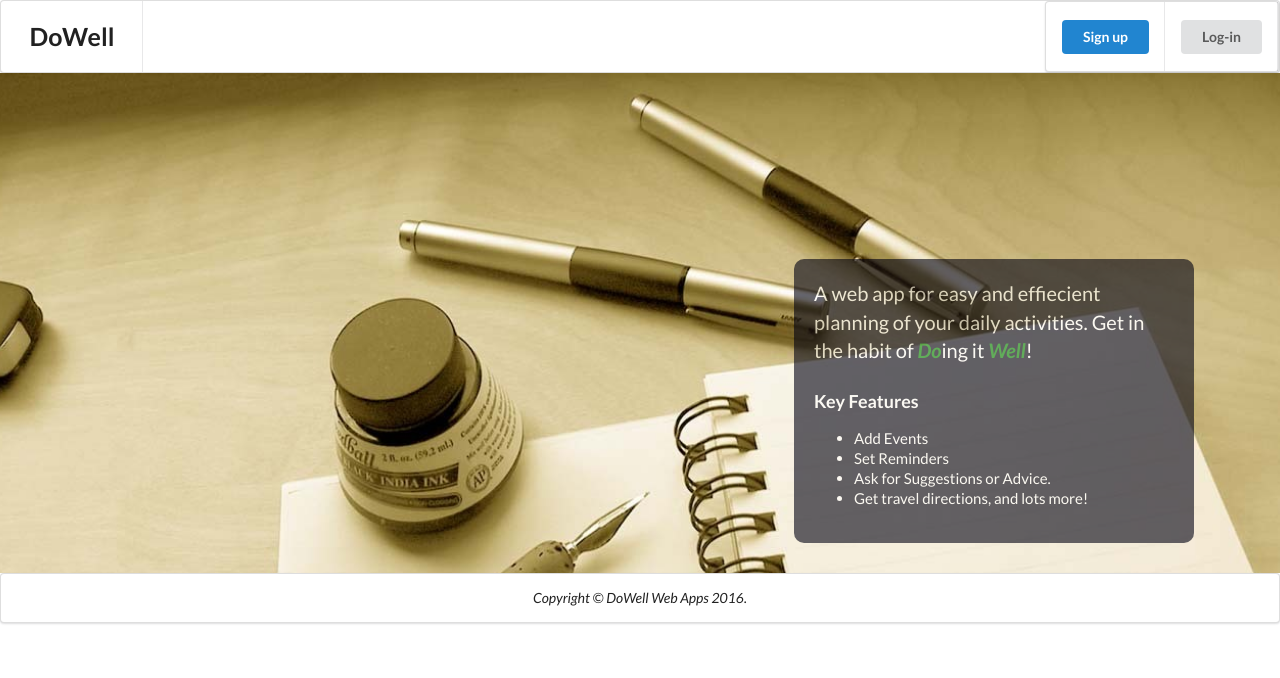
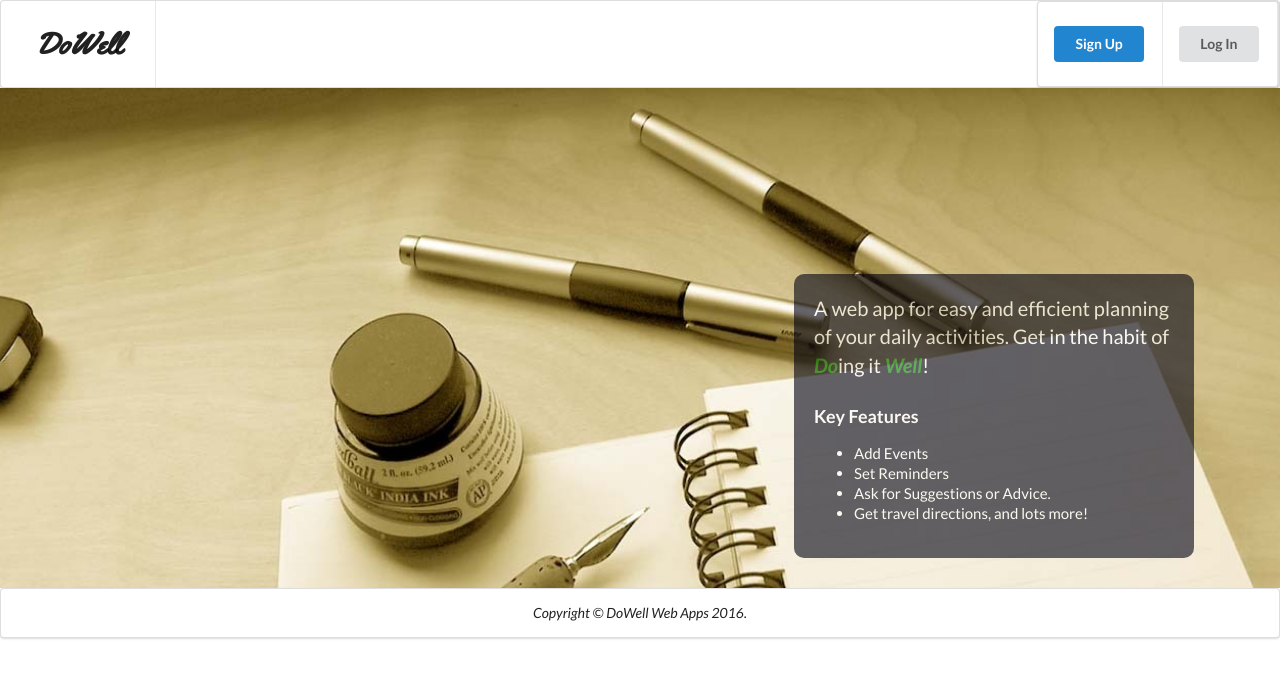
Before and after one commit to AlexanderEkeh/A-ToDo-List-Application, a Flask app: page / in a window 1280 px wide. Shown: the top 678 px of the page. Run offline with Flask 2, Linux system fonts and the light colour scheme.

Commit message:
Login and Signup rebuilt

```diff
--- a/dowell/static/css/general.css
+++ b/dowell/static/css/general.css
@@ -39,3 +39,30 @@
     border-radius:5px;
     padding:2px 4px;
 }
+ .ui.vertical.divider {
+    margin: 0 4px;
+  }
+  .ui.raised.segment {
+    background-color: #fffacd;
+    width: 600px;
+    margin-top: 0;
+    position: fixed;
+    left: 10px;
+    top: 10px;
+  }
+  .footer {
+    text-align: right;
+  }
+  .text {
+    display: inline;
+  }
+  a {
+    text-decoration: none;
+    color: #1E90FF;
+  }
+  .home_btn{
+    font-size:30px;
+    font-family: 'Yellowtail', cursive;
+    padding: 0px;
+    font-weight: lighter;
+  }
--- a/dowell/static/js/general.js
+++ b/dowell/static/js/general.js
@@ -1,3 +1,5 @@
+$( document ).ready(function() {
+
   function endEdit(e) {
       defaultText = event.text;
       var input = $(e.target),
@@ -7,8 +9,10 @@ function endEdit(e) {
       input.hide();
       label.show();
   }
+
+
   $("#btn_add").click(function () {
-          $("#task_tags").append('<div class="ui card" style="max-width: 200px; margin: 2px 3px; float: left;"><div class="content"><label class="pull-left">Add Task Heading</label><input class="clickedit" type="text" /><div class="clearfix"></div></div><div class="content"><label class="pull-left">Add Task Description</label><input class="clickedit" type="text" /><div class="clearfix"></div></div></div>');
+    $("#task_tags").append('<div class="ui card" style="max-width: 200px; max-height: 300px; margin: 2px 3px; float: left;"><div class="content"><label class="pull-left">Add Task Heading</label><input class="clickedit" type="text" /><div class="clearfix"></div></div><div class="content"><label class="pull-left">Add Task Description</label><input class="clickedit" type="text" /><div class="clearfix"></div></div></div>');
     var defaultText = "";
     $('.clickedit').hide()
       .focusout(endEdit)
@@ -25,3 +29,83 @@ function endEdit(e) {
         $(this).next().show().focus();
     });
   });
+
+  /*
+  function submitForm() {
+        var formData = {
+            field1: getFieldValue('someId')
+        };
+
+      $.ajax({ type: 'GET', url: '/personal', data: formData, success: onFormSubmitted });
+  }
+*/
+
+  // Hide Sign Up side on initialization
+  $( '.inactive' ).hide();
+  $( '.mini.button.signup' ).click(function() {
+    // Hide Sign In and show Sign Up side with slide down effect
+    $( '.ui.segment.signin' )
+      .hide()
+      .end()
+    .find( '.ui.segment.signup' )
+      .slideDown();
+  });
+  $( '.mini.button.signin' ).click(function() {
+    // Hide Sign Up and show Sign In side with slide down effect
+    $( '.ui.segment.signup' )
+      .hide()
+      .end()
+    .find( '.ui.segment.signin' )
+      .slideDown();
+  });
+
+
+  $( '.ui.form' )
+    .form({
+      username: {
+        identifier : 'username',
+        rules: [
+          {
+            type   : 'empty',
+            prompt : 'Please enter a username'
+          }
+        ]
+      },
+      email: {
+        identifier : 'email',
+        rules: [
+          {
+            type   : 'email',
+            prompt : 'Please enter a valid email addres'
+          }
+        ]
+      },
+      password: {
+        identifier : 'password',
+        rules: [
+          {
+            type   : 'empty',
+            prompt : 'Please enter a password'
+          },
+          {
+            type   : 'length[2]',
+            prompt : 'Your password must be at least 2 characters'
+          }
+        ]
+      },
+      passwordConfirm: {
+        identifier : 'confirm-password',
+        rules: [
+          {
+            type   : 'empty',
+            prompt : 'Please confirm your password'
+          },
+          {
+            type   : 'match[password]',
+            prompt : 'Password doesn\'t match'
+          }
+        ]
+      }
+  });
+
+});
--- a/dowell/templates/event.html
+++ b/dowell/templates/event.html
@@ -1,6 +1,6 @@
 {%extends 'title_inherit.html'%}
 
-{%block body%}
+{%block center_body%}
 <div class="ui grid">
   <div class="ui visible inverted left floated vertical menu four wide column" style="height: 500px; width: 200px;">
     <a class="item"  href="today">
--- a/dowell/templates/index.html
+++ b/dowell/templates/index.html
@@ -1,11 +1,11 @@
 {%extends 'title_inherit.html'%}
 
-{%block body1%}
+{%block full_width_body%}
 <section>
 
 <div class="ui grid" id="bgimg">
   <div id="appdesc">
-  	<p>A web app for easy and effiecient planning of your daily activities. Get in the habit of <span class="stand_out">Do</span>ing it <span class="stand_out">Well</span>!</p>
+  	<p>A web app for easy and efficient planning of your daily activities. Get in the habit of <span class="stand_out">Do</span>ing it <span class="stand_out">Well</span>!</p>
   	<h3>Key Features</h3>
   	<ul class="reduce">
   		<li>Add Events</li>
--- a/dowell/templates/title_inherit.html
+++ b/dowell/templates/title_inherit.html
@@ -7,38 +7,39 @@
 		<title>Welcome to DoWell Web App</title>
 		{%endif%}
 		<link rel="stylesheet" type="text/css" href="{{url_for('static', filename='semantic/dist/semantic.min.css')}}">
-		<link rel="stylesheet" type="text/css" href="{{url_for('static', filename='css/general.css')}}">
+    <link href='https://fonts.googleapis.com/css?family=Yellowtail' rel='stylesheet' type='text/css'>
+    <link rel="stylesheet" type="text/css" href="{{url_for('static', filename='css/general.css')}}">
     <link rel="shortcut icon" href="{{url_for('static', filename='images/favicon.ico')}}">
 	</head>
 	<body>
 		<div class="ui menu">
-		  <div class="header item" style="font-size:25px;">
+		  <a href="/"><div class="header item home_btn">
 		    DoWell
-		  </div>
-		  {%if login_link%}
+		  </div></a>
+		  {%if login_link == True%}
 			  <div class="right menu">
 			  	<div class="ui menu">
 	  				<div class="item">
-	    				<div class="ui primary button" onclick="$('.ui.modal').modal('show');">Sign up</div>
+	    				<a href="/signup"><div class="ui primary button">Sign Up</div></a>
 	  				</div>
 	  				<div class="item">
-	    				<div class="ui clear button" onclick="$('.ui.modal').modal('show');">Log-in</div>
+	    				<a href="/login"><div class="ui clear button"> Log In </div></a>
 	  				</div>
 				</div>
 			  </div>
-        {%else%}
+      {%elif login_link == False%}
           <div class="ui compact right menu" style="margin-right: 20px;">
             <a class="item">
               <i class="icon mail"></i> Requests
               {%if req_count > 0%}
                 <div class="floating ui red label">{{req_count}}</div>
-                {%endif%}
+              {%endif%}
             </a>
             <a class="item">
               <i class="icon users"></i>Notifications
               {%if notifi_count > 0%}
                 <div class="floating ui teal label">{{notifi_count}}</div>
-                {%endif%}
+              {%endif%}
             </a>
           </div>
             <button class="ui button" style="margin: 0px 20px;" onclick="location.href='/index'" >
@@ -46,79 +47,14 @@
             </button>
 		  {%endif%}
 		</div>
-
-
-
-<div class="centre_form">
-  <div class="ui modal">
-  <div class="ui two column middle aligned very relaxed stackable grid" style="height: 500px;">
-    <div class="column">
-      <form class="ui form" action="/personal" method="" style="margin-left: 20px;">
-        <div class="field">
-          <label>Username</label>
-          <div class="ui left icon input">
-            <input placeholder="Username" name="user_name" type="text">
-            <i class="user icon"></i>
-          </div>
-        </div>
-        <div class="field">
-          <label>Password</label>
-          <div class="ui left icon input">
-            <input type="password" name="pass_word">
-            <i class="lock icon"></i>
-          </div>
-        </div>
-        	<button type="submit" class="ui blue submit button">Login</button>
-      </form>
-    </div>
-
-    <div class="ui vertical divider">
-      Or
-    </div>
-
-  <form class="ui form" action="/personal" method="" style="margin-right: 20px; margin-top: 20px;">
-        <div class="field">
-          <label>Username</label>
-          <div class="ui left icon input">
-            <input id="username" placeholder="Username" type="text">
-            <i class="user icon"></i>
-          </div>
-        </div>
-        <div class="field">
-          <label>Email</label>
-          <div class="ui left icon input">
-            <input id="email" placeholder="my-email@mydomain.com" type="text">
-            <i class="user icon"></i>
-          </div>
-        </div>
-        <div class="field">
-          <label>Password</label>
-          <div class="ui left icon input">
-            <input type="password" id= "pass_word">
-            <i class="lock icon"></i>
-          </div>
-        </div>
-        <div class="field">
-          <label>Verify Password</label>
-          <div class="ui left icon input">
-            <input type="password">
-            <i class="lock icon"></i>
-          </div>
-        </div>
-        	<i class="signup icon"></i>
-        	<button type="submit" class="ui big green labeled icon button" >Sign Up</button>
-      </form>
-    </div>
-  </div>
-</div>
-  {%if login_link%}
+  {%if login_link == True%}
 	<div class="ui container attached fluid">
-		{%block body1%}
+		{%block full_width_body%}
 		{%endblock%}
 	</div>
   {%else%}
   <div class="ui column container attached">
-    {%block body%}
+    {%block center_body%}
     {%endblock%}
   </div>
   {%endif%}
@@ -132,56 +68,4 @@
 	<script src="../static/semantic/dist/semantic.min.js"></script>
 	<script src="../static/js/general.js"></script>
 
-<script type="text/javascript">
-
-$( '.ui.form' )
-  .form({
-    username: {
-      identifier : 'username',
-      rules: [
-        {
-          type   : 'empty',
-          prompt : 'Please enter a username'
-        }
-      ]
-    },
-    email: {
-      identifier : 'email',
-      rules: [
-        {
-          type   : 'email',
-          prompt : 'Please enter a valid email address'
-        }
-      ]
-    },
-    password: {
-      identifier : 'pass_word',
-      rules: [
-        {
-          type   : 'empty',
-          prompt : 'Please enter a password'
-        },
-        {
-          type   : 'length[8]',
-          prompt : 'Your password must be at least 8 characters'
-        }
-      ]
-    },
-    passwordConfirm: {
-      identifier : 'confirm-password',
-      rules: [
-        {
-          type   : 'empty',
-          prompt : 'Please confirm your password'
-        },
-        {
-          type   : 'match[password]',
-          prompt : 'Password doesn\'t match'
-        }
-      ]
-    }
-    }
-);
-</script>
-
 </html>
--- a/dowell/views.py
+++ b/dowell/views.py
@@ -6,12 +6,32 @@ req_count = 0
 my_path = []
 
 @app.route('/')
-@app.route('/index', methods=['GET', 'POST'])
+@app.route('/index')
 def index():
 	login_link = True
+	return render_template('index.html', login_link = login_link)
+
+@app.route('/login', methods=['GET', 'POST'])
+def login():
+	login_link = "no_display"
+	page_title = "Log In"
+	signup_status = "inactive"
+	login_status = "okay"
 	if request.method == 'POST':
-		return redirect(url_for('today'))
-	return render_template('index.html', login_link = login_link)
+		return redirect(url_for('personal'))
+	return render_template('login.html', login_link = login_link, page_title = page_title,
+		signup_status = signup_status, login_status = login_status)
+
+@app.route('/signup', methods=['GET', 'POST'])
+def signup():
+	login_link = "no_display"
+	page_title = "Sign Up"
+	signup_status = "okay"
+	login_status = "inactive"
+	if request.method == 'POST':
+		return redirect(url_for('personal'))
+	return render_template('login.html', login_link = login_link, page_title = page_title,
+		signup_status = signup_status, login_status = login_status)
 
 
 @app.route('/<path:path>')
--- a/run.py
+++ b/run.py
@@ -1,3 +1,3 @@
 #!flask/bin/python
 from dowell import app
-app.run(debug=False, host="0.0.0.0")
+app.run(debug=True)
```
Lines whose indentation alone changed are shown as unchanged.
